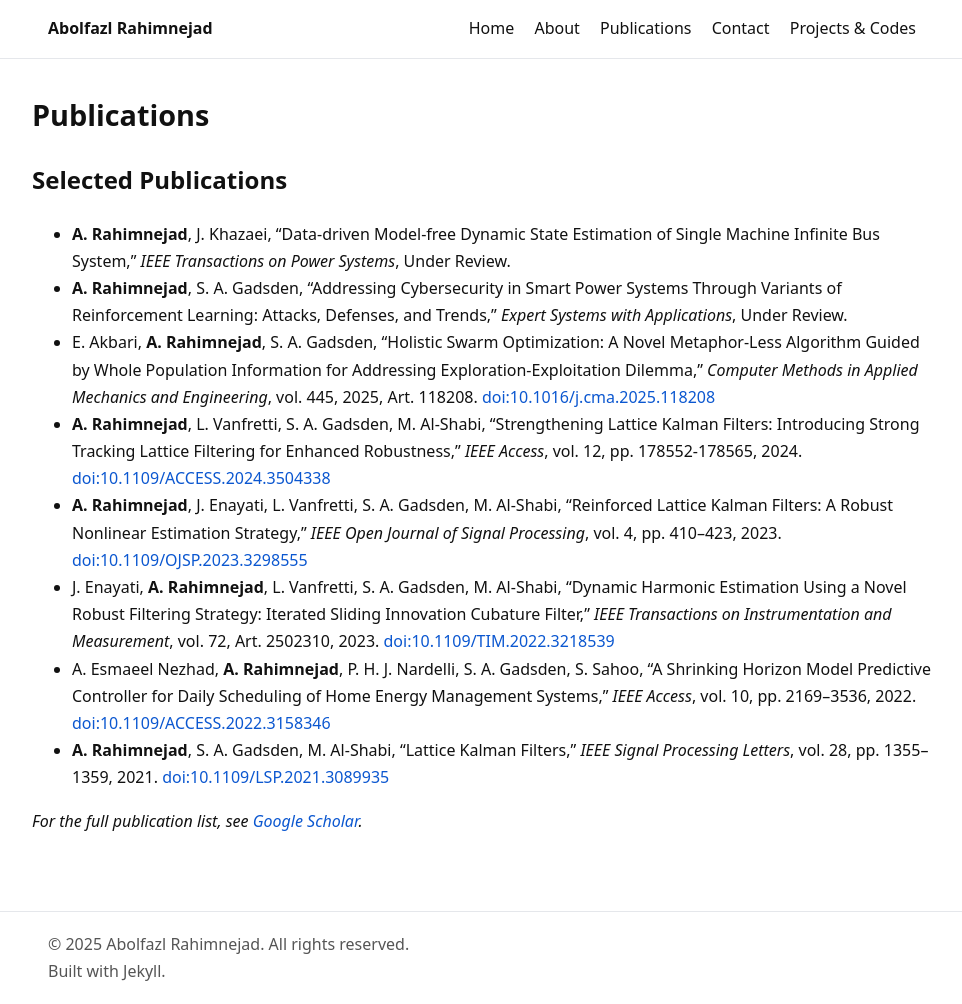
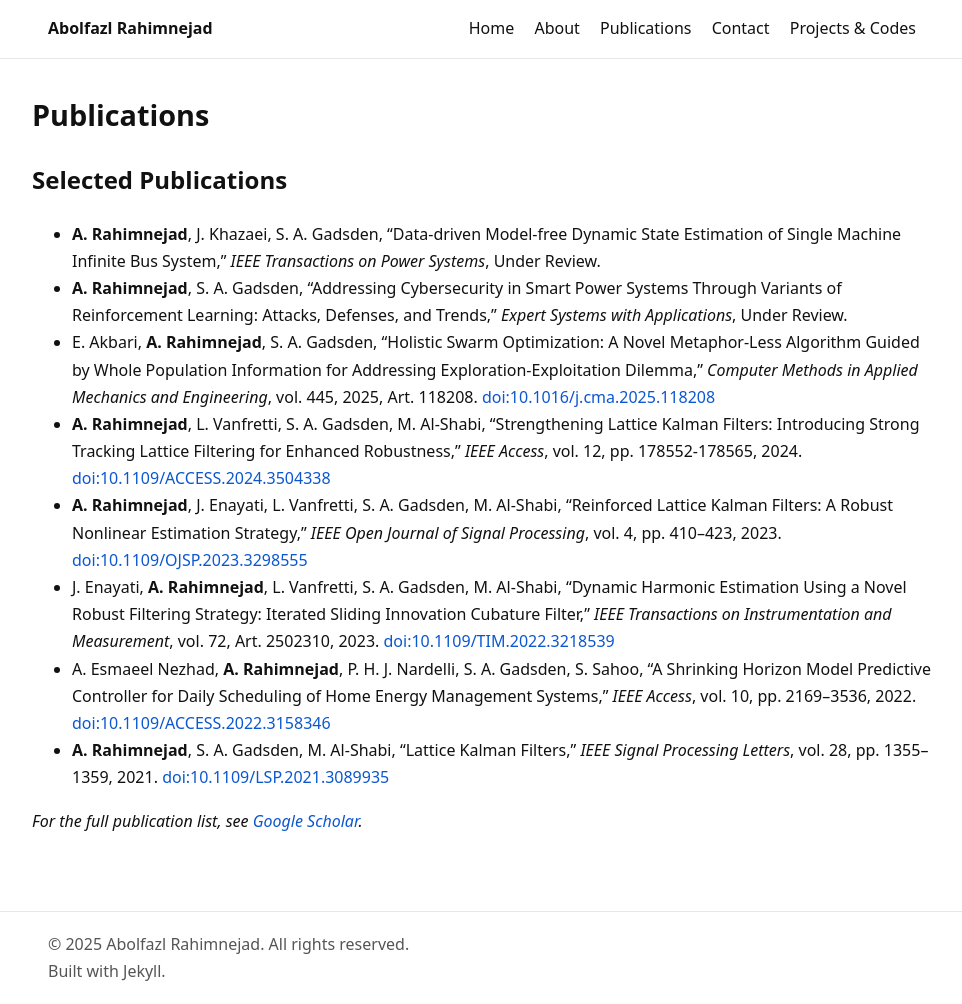
Before and after one commit to AbRahimnejad/AbRahimnejad.github.io, a Jekyll site: the page built from publications.md, in a window 1280 px wide and 1004 px high. Shown: the whole window, without its empty margins (158-1120 px from the left). Built offline with Jekyll 4.4.1, drawn with Linux system fonts in a browser that asks for light colours.

Commit message:
Update publications.md

```diff
--- a/publications.md
+++ b/publications.md
@@ -6,7 +6,7 @@ permalink: /publications/
 
 # Selected Publications
 
-- **A. Rahimnejad**, J. Khazaei, "Data-driven Model-free Dynamic State Estimation of Single Machine Infinite Bus System," _IEEE Transactions on Power Systems_, Under Review.
+- **A. Rahimnejad**, J. Khazaei, S. A. Gadsden, "Data-driven Model-free Dynamic State Estimation of Single Machine Infinite Bus System," _IEEE Transactions on Power Systems_, Under Review.
 - **A. Rahimnejad**, S. A. Gadsden, "Addressing Cybersecurity in Smart Power Systems Through Variants of Reinforcement Learning: Attacks, Defenses, and Trends," _Expert Systems with Applications_, Under Review.
 - E. Akbari, **A. Rahimnejad**, S. A. Gadsden, "Holistic Swarm Optimization: A Novel Metaphor-Less Algorithm Guided by Whole Population Information for Addressing Exploration-Exploitation Dilemma," _Computer Methods in Applied Mechanics and Engineering_, vol. 445, 2025, Art. 118208. [doi:10.1016/j.cma.2025.118208](https://doi.org/10.1016/j.cma.2025.118208)
 - **A. Rahimnejad**, L. Vanfretti, S. A. Gadsden, M. Al-Shabi, "Strengthening Lattice Kalman Filters: Introducing Strong Tracking Lattice Filtering for Enhanced Robustness," _IEEE Access_, vol. 12, pp. 178552-178565, 2024. [doi:10.1109/ACCESS.2024.3504338](https://doi.org/10.1109/ACCESS.2024.3504338)
```
